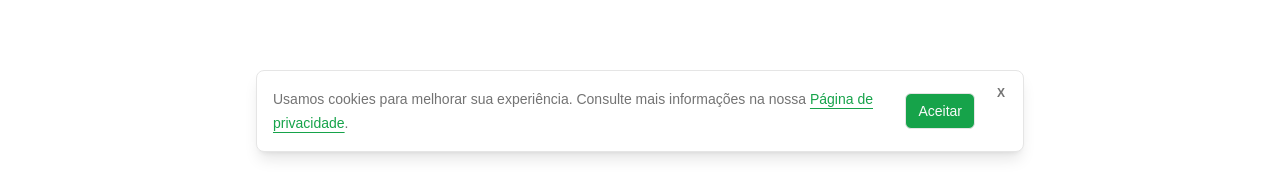
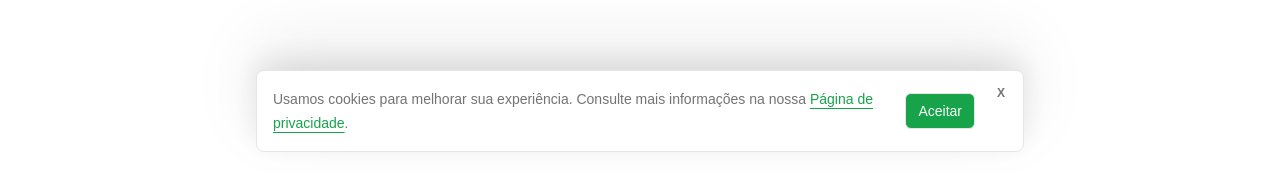
Before and after one commit to thyagowesleyfc/LojaRestauraPhone, a Next.js app: page / in a window 1280 px wide. Shown: the part 624-797 px from the top of the page. Built offline with nearby package versions, Linux system fonts and the light colour scheme; no server answers; the database is empty.

Commit message:
Ajustes propriedade Shadow do Pop-up de aceite de termos de privacidade.

```diff
--- a/src/components/public/cookie-consent-modal.tsx
+++ b/src/components/public/cookie-consent-modal.tsx
@@ -45,7 +45,7 @@ export function CookieConsentModal() {
   }
 
   return (
-    <div className="fixed inset-x-4 bottom-24 z-[100] mx-auto max-w-3xl rounded-lg border border-border bg-card p-4 pr-11 text-card-foreground shadow-lg sm:pr-12 md:bottom-6">
+    <div className="fixed inset-x-4 bottom-24 z-[100] mx-auto max-w-3xl rounded-lg border border-border bg-card p-4 pr-11 text-card-foreground shadow-[0_-10px_30px_rgba(0,0,0,0.10),0_-28px_70px_rgba(0,0,0,0.08)] sm:pr-12 md:bottom-6 dark:shadow-[0_-10px_30px_rgba(0,0,0,0.35),0_-28px_70px_rgba(0,0,0,0.28)]">
       <button
         aria-label="Fechar e rejeitar cookies"
         className="absolute right-2 top-2 inline-flex size-7 items-center justify-center rounded-md text-xs font-semibold leading-none text-muted-foreground transition-colors hover:bg-accent hover:text-accent-foreground focus-visible:outline-none focus-visible:ring-[3px] focus-visible:ring-ring/50"
```
